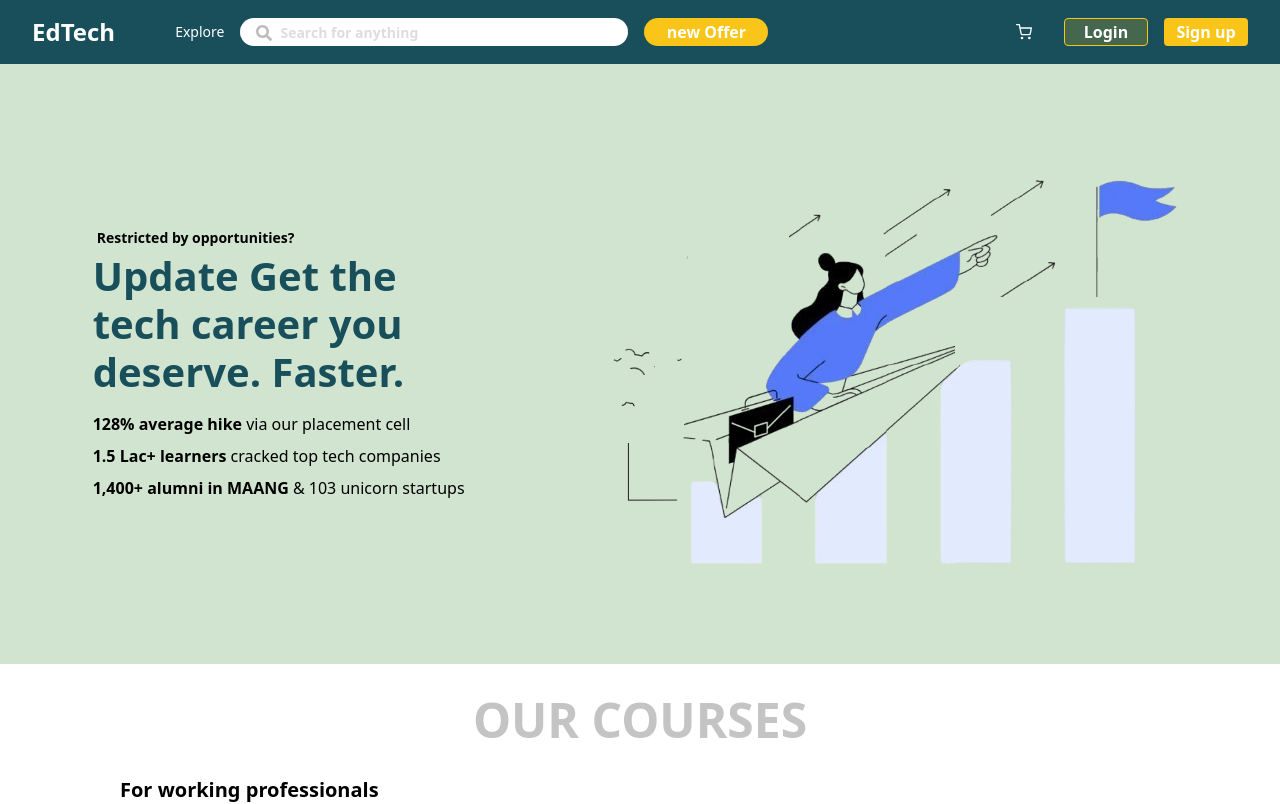
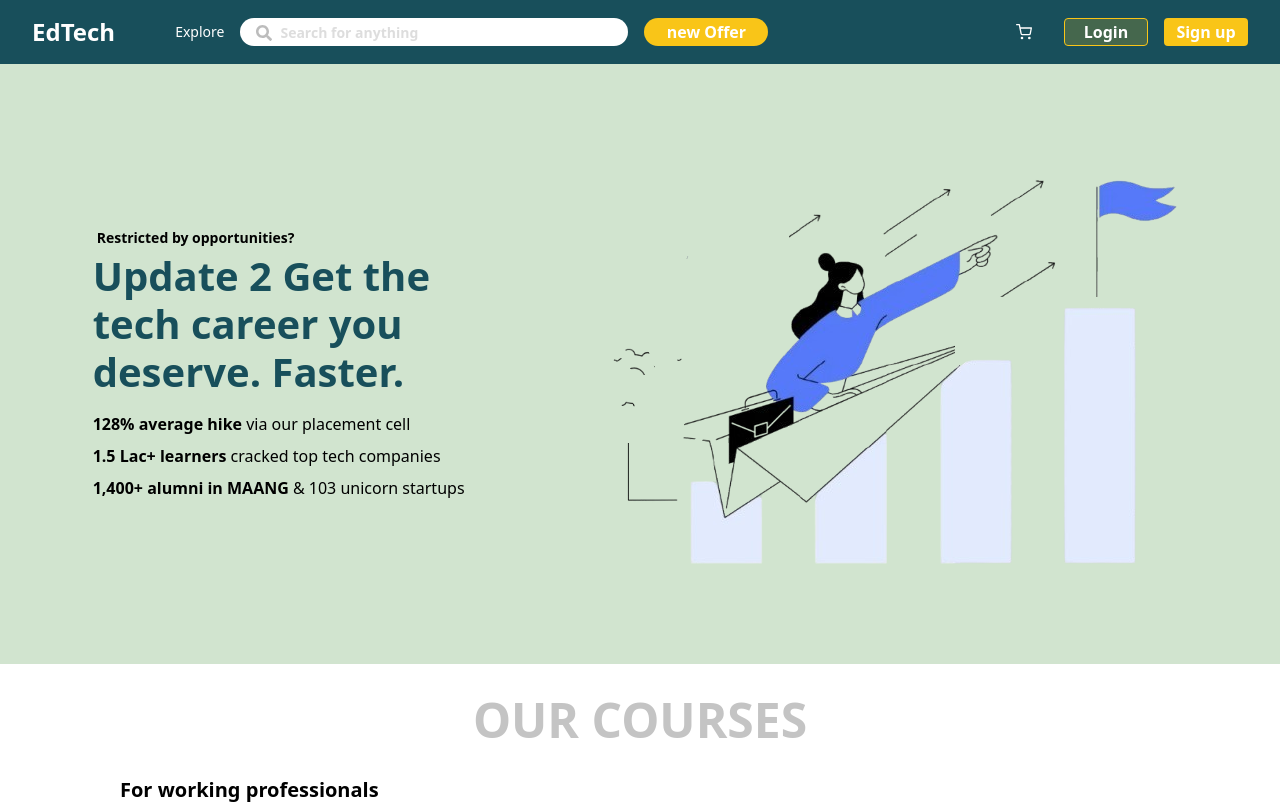
Before and after one commit to yk-kumawat/ed-tech, a React (Vite) app: page / in a window 1280 px wide. Shown: the top 804 px of the page. Built offline with nearby package versions, Linux system fonts and the light colour scheme.

Commit message:
Git repo rename test

```diff
--- a/src/Pages/Home.jsx
+++ b/src/Pages/Home.jsx
@@ -16,7 +16,7 @@ const Home = () => {
         <div className="w-100">
           <p className="font-bold text-sm ml-1">Restricted by opportunities?</p>
           <h1 className="text-[#184F5B] font-bold leading-12 text-[2.5em] mb-4 mt-1">
-            Update Get the tech career you deserve. Faster.
+            Update 2 Get the tech career you deserve. Faster.
           </h1>
           <div className="flex flex-col gap-2">
             <p>
```
